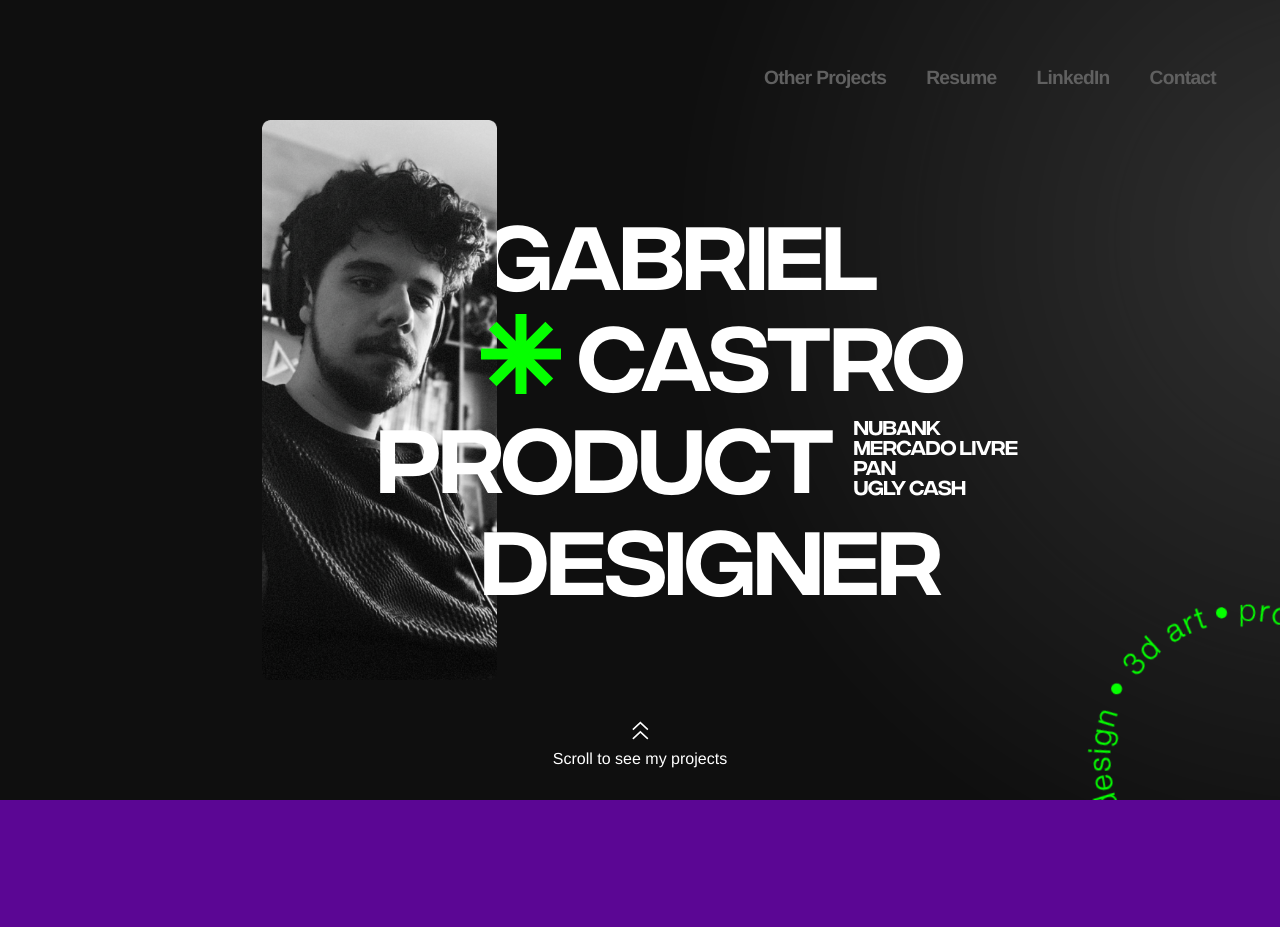
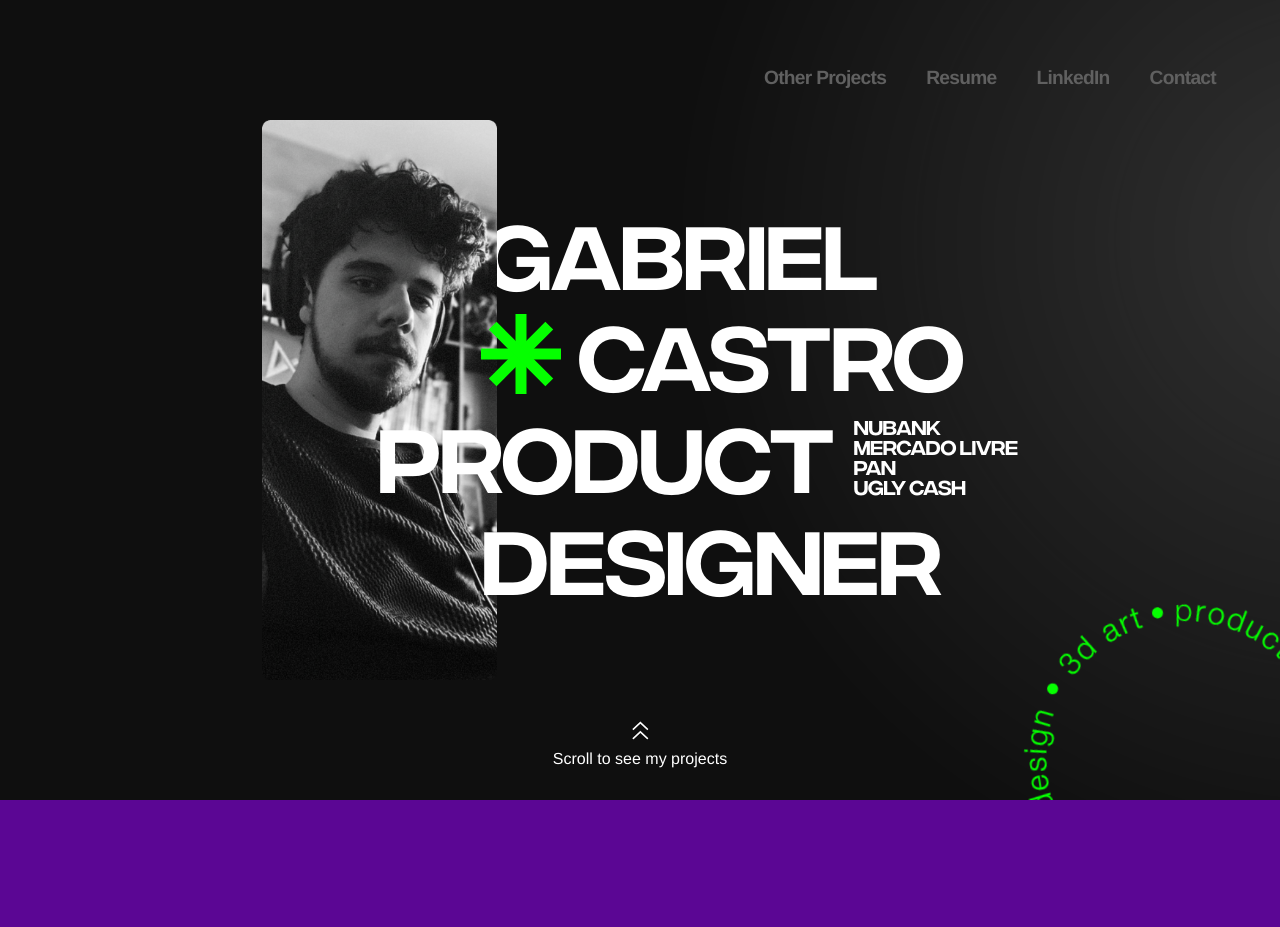
Before and after one commit to castrosgabriel/portfolio-gabriel, a React (Create React App) app: page / in a window 1280 px wide. Shown: the top 927 px of the page. Built offline with nearby package versions, Linux system fonts and the light colour scheme.

Commit message:
ajust for big screen in presentation screen

```diff
--- a/src/screens/presentation-screen/PresentationScreen.scss
+++ b/src/screens/presentation-screen/PresentationScreen.scss
@@ -1,3 +1,8 @@
+@font-face {
+  font-family: 'Fontspring-DEMO-integralcf-regular';
+  src: url(../../assets/font/Fontspring-DEMO-integralcf-regular.otf) format('opentype');
+}
+
 a {
   text-decoration: none;
   color: unset;
@@ -30,7 +35,7 @@ a {
   display: flex;
   align-items: center;
   justify-content: center;
-  width: 100vw;
+  width: 100%;
 
   img {
     height: 70vh;
@@ -101,14 +106,6 @@ a {
   }
 }
 
-
-
-@font-face {
-  font-family: 'Fontspring-DEMO-integralcf-regular';
-  src: url(../../assets/font/Fontspring-DEMO-integralcf-regular.otf) format('opentype');
-}
-
-
 .presentation-screen-container {
   display: flex;
   justify-content: center;
@@ -120,7 +117,7 @@ a {
 
     img {
       position: absolute;
-      left: 85vw;
+      left: 80vw;
       top: 75vh;
       width: 320px;
       height: 320px;
```
